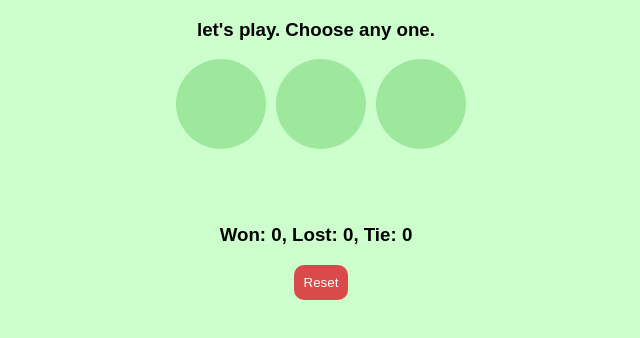
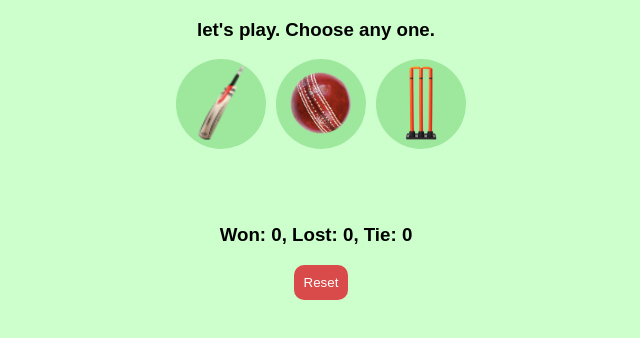
Before and after one commit to d-v-88/Cricket-Game, a plain HTML site: page cricket-game/index.html in a window 1280 px wide. Shown: the whole page, without its empty margins (324-964 px from the left). Drawn offline with Linux system fonts and the light colour scheme.

Commit message:
Updated images for cricket game.

```diff
--- a/cricket-game/index.html
+++ b/cricket-game/index.html
@@ -18,7 +18,7 @@
         let result = getResult('Bat', computerMove);
         showResult('Bat', computerMove, result); "
       >
-        <img class="choice-image" src="Image/bat.png" alt="" srcset="" />
+        <img class="choice-image" src="Images/bat.png" alt="" srcset="" />
       </button>
 
       <button
@@ -28,7 +28,7 @@
         result = getResult('Ball', computerMove);
         showResult('Ball', computerMove, result); "
       >
-        <img class="choice-image" src="Image/ball.png" alt="" srcset="" />
+        <img class="choice-image" src="Images/ball.png" alt="" srcset="" />
       </button>
 
       <button
@@ -38,7 +38,7 @@
         result = getResult('Stump', computerMove);
         showResult('Stump', computerMove, result); "
       >
-        <img class="choice-image" src="Image/stump.png" alt="" srcset="" />
+        <img class="choice-image" src="Images/stump.png" alt="" srcset="" />
       </button>
     </div>
 
```
